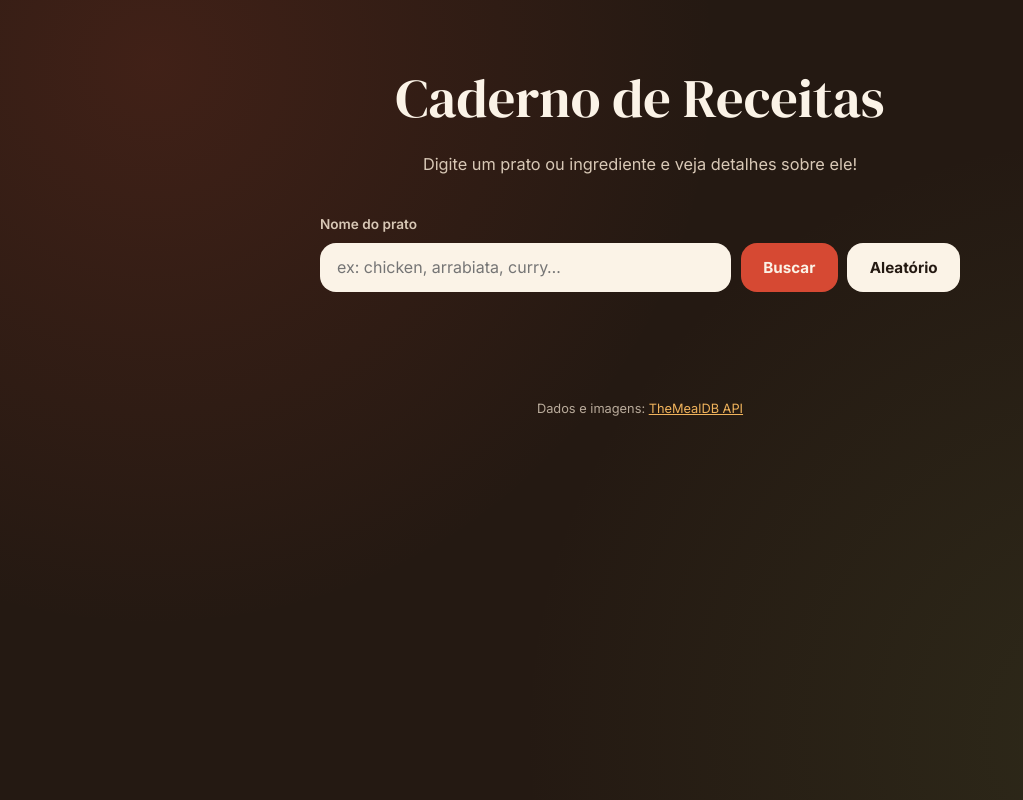
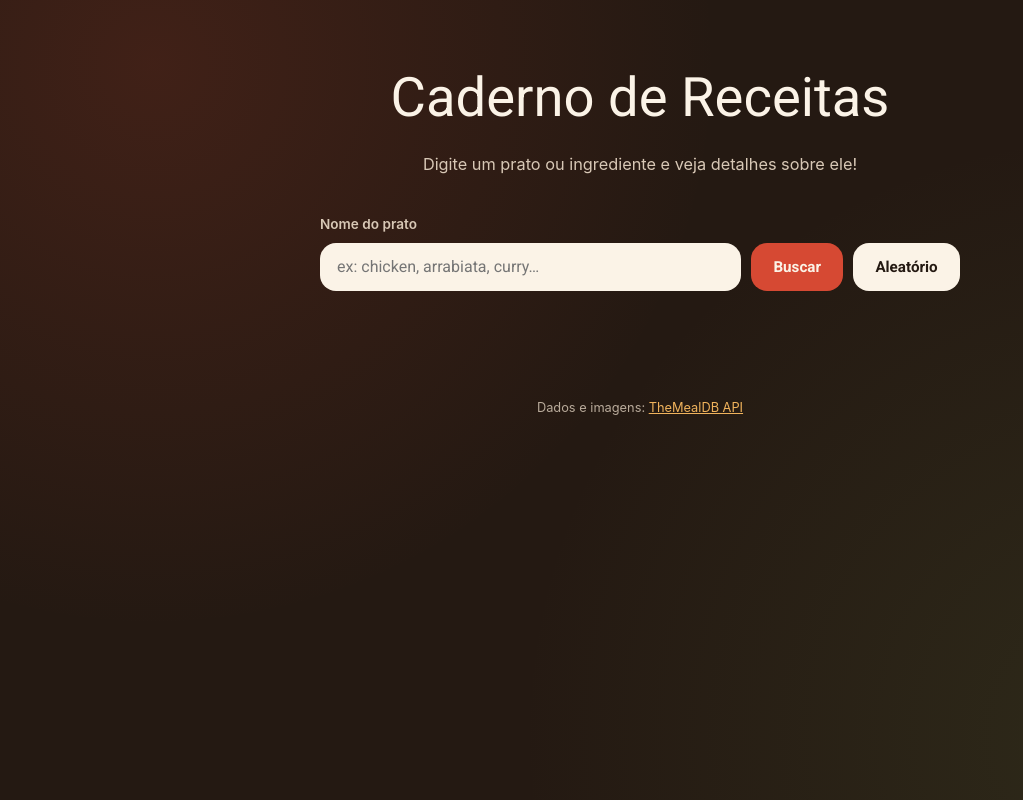
Before and after one commit to mpizanii/bootcampIIProjeto, a plain HTML site: page index.html in a window 1280 px wide. Shown: the whole page, without its empty margins (0-1023 px from the left). Drawn offline with Linux system fonts and the light colour scheme.

Commit message:
muda fonte do sistema

```diff
--- a/index.html
+++ b/index.html
@@ -6,7 +6,7 @@
   <title>Buscador de Receitas</title>
   <link rel="preconnect" href="https://fonts.googleapis.com">
   <link rel="preconnect" href="https://fonts.gstatic.com" crossorigin>
-  <link href="https://fonts.googleapis.com/css2?family=DM+Serif+Display&family=Inter:wght@400;500;600;700&display=swap" rel="stylesheet">
+  <link href="https://fonts.googleapis.com/css2?family=Roboto:ital,wght@0,100..900;1,100..900&display=swap" rel="stylesheet">
   <link rel="stylesheet" href="style.css">
 </head>
 <body>
--- a/style.css
+++ b/style.css
@@ -51,7 +51,7 @@
 }
 
 .topo h1 {
-  font-family: "DM Serif Display", serif;
+  font-family: "Roboto", sans-serif;
   font-weight: 400;
   font-size: clamp(2.3rem, 5.5vw, 3.4rem);
   margin: 0 0 0.75rem;
@@ -87,7 +87,7 @@
   min-width: 180px;
   padding: 0.85rem 1rem;
   font-size: 1rem;
-  font-family: inherit;
+  font-family: "Roboto", sans-serif;
   border: 1.5px solid transparent;
   border-radius: var(--raio);
   background: var(--cartao);
@@ -104,7 +104,7 @@
   padding: 0.85rem 1.4rem;
   font-size: 0.95rem;
   font-weight: 700;
-  font-family: inherit;
+  font-family: "Roboto", sans-serif;
   border: none;
   border-radius: var(--raio);
   cursor: pointer;
@@ -186,7 +186,7 @@
   cursor: pointer;
   text-align: left;
   color: var(--creme);
-  font-family: inherit;
+  font-family: "Roboto", sans-serif;
   transition: border-color 0.15s ease;
 }
 
@@ -247,7 +247,7 @@
 }
 
 .receita h2 {
-  font-family: "DM Serif Display", serif;
+  font-family: "Roboto", sans-serif;
   font-weight: 400;
   font-size: 1.7rem;
   margin: 0 0 0.4rem;
```
